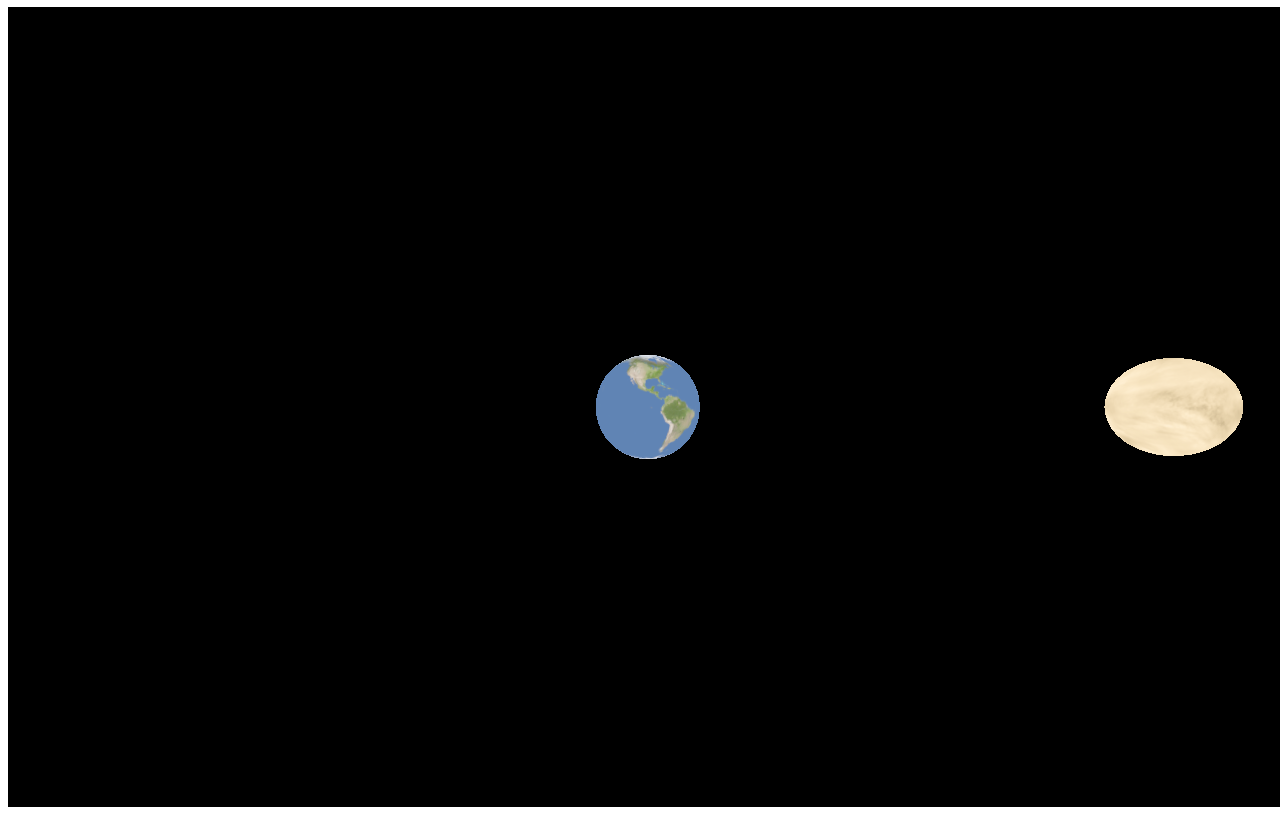
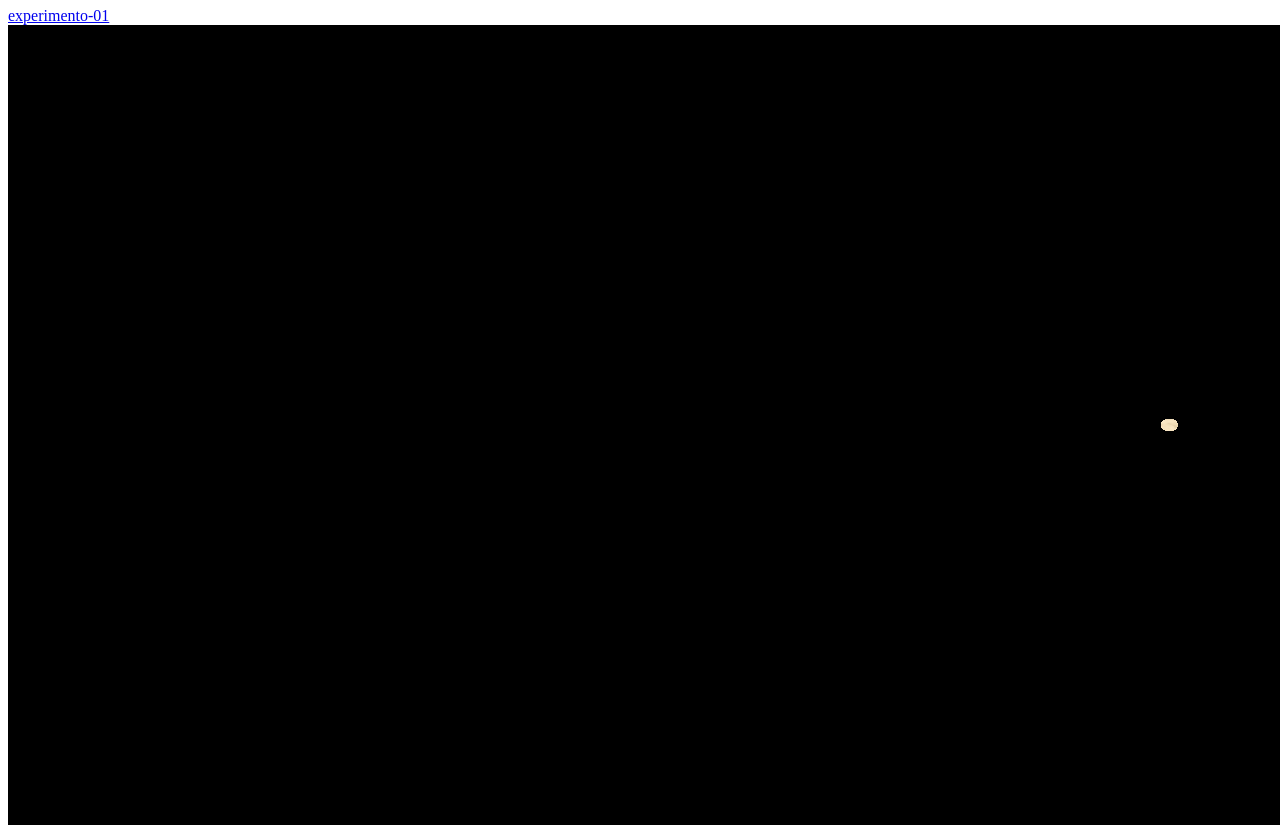
Before and after one commit to LPLA-br/WebGL, a website built with Vite: page src/index.html in a window 1280 px wide. Shown: the part 73-906 px from the top of the page. Built offline with nearby package versions, Linux system fonts and the light colour scheme; animation ran at ten frames a second.

Commit message:
experimentos: implementa experimento com aceleracao
posicao, velocidade, aceleracao implementados em abiente
bidimensional.

```diff
--- /dev/null
+++ b/src/dados.js
@@ -0,0 +1,47 @@
+/* Nenhuma forma de requisição à api https://api.le-systeme-solaire.net funcionou
+ no node. Ignorando a capacidade débil, capenga, mole e bisonha do node de
+ requisitar simples dados. Listando-os manualmente. */
+
+/*diametroEquatorial em km divididos por 10.000 (divisão temporária)
+  perigeu e aporgeu em X*10⁶
+*/
+export const corpo =
+{
+  nulo:{ diametroEquatorial:1, perigeu:0, aporgeu:0 },
+  sol:
+  {
+    diametroEquatorial: 139.2700,
+    perigeu: 0,
+    aporgeu: 0
+  },
+  mercurio:
+  {
+    diametroEquatorial: 0.4879,
+    perigeu: 46,
+    aporgeu: 0
+  },
+  venus:
+  {
+    diametroEquatorial: 0.12104,
+    perigeu: 107.5,
+    aporgeu: 0
+  },
+  terra:
+  {
+    diametroEquatorial: 0.12756,
+    perigeu: 147.1,
+    aporgeu: 0
+  },
+  lua:
+  {
+    diametroEquatorial: 0.3475,
+    perigeu: undefined,
+    aporgeu: undefined
+  },
+  marte:
+  {
+    diametroEquatorial: 0.6792,
+    perigeu: 206.7,
+    aporgeu: 0
+  },
+}
--- a/src/index.html
+++ b/src/index.html
@@ -11,6 +11,9 @@
 		<header>
 			<h1> WEBGL </h1>
 		</header>
+    <nav>
+      <a href="/experimentos/va.html"> experimento-01 </a>
+    </nav>
 		<script type="module" src="./main.js"> </script>
 	</body>
 </html>
--- a/src/main.js
+++ b/src/main.js
@@ -1,6 +1,8 @@
 import * as THREE from 'three';
+import { corpo } from './dados';
 
 import { CorpoCelesteEsferico } from './planeta';
+
 
 const scene = new THREE.Scene();
 const camera = new THREE.PerspectiveCamera( 75, window.innerWidth / window.innerHeight, 0.1, 1000 );
@@ -9,7 +11,7 @@ camera.position.z = 5;
 document.addEventListener("keydown", aoBaixarDeUmaTecla, false);
 async function aoBaixarDeUmaTecla( event )
 {
-  const VELOCIDADE = 0.1;
+  let VELOCIDADE = 0.1;
   let keyCode = event.which;
 
   if (keyCode == 87) //w
@@ -42,22 +44,29 @@ const renderer = new THREE.WebGLRenderer();
 renderer.setSize( window.innerWidth, window.innerHeight );
 document.body.appendChild( renderer.domElement );
 
-// diametro relativo ao da terra (regra de 3)
-const sol = new CorpoCelesteEsferico( 109.18, './texturas/sol.jpg', 'sol' ).get_esfera();
-const terra = new CorpoCelesteEsferico( 1,'./texturas/terraDiaSuperficie.jpg', 'terra' ).get_esfera();
-const venus = new CorpoCelesteEsferico( 0.94, './texturas/venusAtmosfera.jpg', 'venus' ).get_esfera();
+const sol = new CorpoCelesteEsferico( corpo, './texturas/sol.jpg', 'sol' ).get_esfera();
+const mercurio = new CorpoCelesteEsferico( corpo, './texturas/mercurio.jpg', 'mercurio' ).get_esfera();
+const venus = new CorpoCelesteEsferico( corpo, './texturas/venusAtmosfera.jpg', 'venus' ).get_esfera();
+const terra = new CorpoCelesteEsferico( corpo, './texturas/terraDiaSuperficie.jpg', 'terra' ).get_esfera();
+const marte = new CorpoCelesteEsferico( corpo, './texturas/marte.jpg', 'marte' ).get_esfera();
+
 
 scene.add( sol );
+  sol.position.x = corpo.sol.perigeu;
+scene.add( mercurio );
+  mercurio.position.x = corpo.mercurio.perigeu;
+scene.add( venus );
+  venus.position.x = corpo.venus.perigeu;
 scene.add( terra );
-scene.add( venus );
+  terra.position.x = corpo.terra.perigeu;
+scene.add( marte );
+  marte.position.x = corpo.marte.perigeu;
 
 // ambiente
 function animate()
 {
 	requestAnimationFrame( animate );
   terra.rotation.y += 0.001;
-  //terra.position.x += 0.001;
-  sol.position.x = 110;
   venus.position.x = 5;
 	renderer.render( scene, camera );
 }
--- a/src/planeta.js
+++ b/src/planeta.js
@@ -1,6 +1,4 @@
 import { Esfera } from './esfera';
-
-export const DIAMETRO_TERRESTRE = 12756;
 
 export class CorpoCelesteEsferico
 extends Esfera
@@ -9,33 +7,28 @@ extends Esfera
 
   massa;                      // kg
   densidadeMedia;             // g/cm³
-  diametroEquatorial;         // 1 Terra = 12.756km
+
+  diametroEquatorial;         // km
   gravidadeEquatorial;        // m/s²
-  rotacaoGrausPorSegundo;     // graus/segundo
+  perigeu;                    //UA
+  aporgeu;                    //UA
+
+  rotacaoGrausPorSegundo;     // radianos/segundo terra = (7.29^-5)= 0.00004856~
   orientacaoRotacao;          // ('horario'|'anti-horario') = (-=,+=)
   velocidadeEscape;           // km/s
-  /*graus decimais. rotação subordinada à inclinação axial*/
-  inclinacaoAxial;            //graus decimais
+  inclinacaoAxial;            //graus decimais.
+
   temAtmosfera;               //booleano
   pressaoAtmosferica;         //kpa ao nível do mar ou altura média da superfície.
 
-  constructor(
-    diametroEquatorial,
-    caminhoTextura,
-    nome='indefinido',
-  )
+  /** dados corpo.NOME
+   *  caminhoTextura
+   *  nome
+   * */
+  constructor( corpo, caminhoTextura, nome='nulo' )
   {
-    super( (diametroEquatorial / 2), caminhoTextura );
-    this.diametroEquatorial = diametroEquatorial;
+    super( (corpo[`${nome}`].diametroEquatorial / 2) , caminhoTextura );
     this.nome = nome;
   }
 
-  rotacionarCorpo( gps, orientacaoRotacao )
-  {
-    if ( orientacaoRotacao == 'anti-horario' )
-      this.esfera.rotation.y += gps;
-    else if ( orientacaoRotacao == 'horario' )
-      this.esfera.rotation.y -= gps;
-  }
-
 }
```
Also changed, not shown: src/experimentos/va.html (added, +76 -0 lines), README.md.
